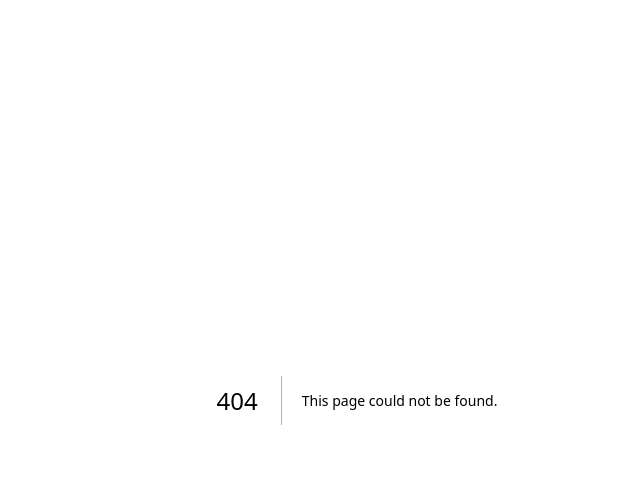
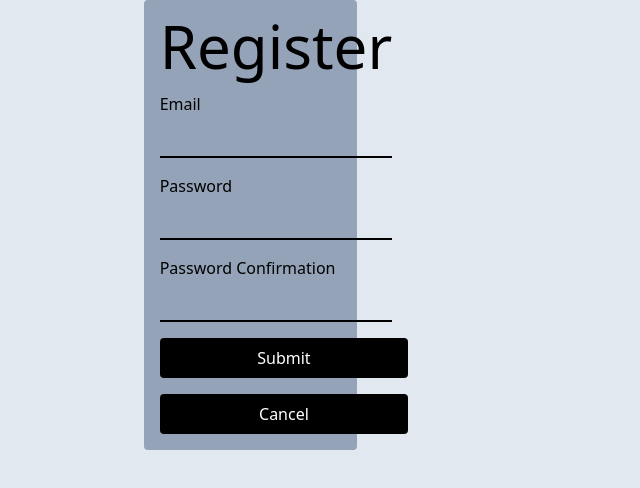
Before and after one commit to hegner123/pps, a Next.js app: page /auth/register in a window 1280 px wide. Before the commit this address had no page. Shown: the top 488 px of the page, without its empty margins (283-923 px from the left). Built offline with nearby package versions, Linux system fonts and the light colour scheme.

Commit message:
added login and register forms.

```diff
--- /dev/null
+++ b/pages/auth/login.jsx
@@ -0,0 +1,45 @@
+import { useState } from "react";
+const LoginForm = () => {
+  const [email, setEmail] = useState("");
+  const [password, setPassword] = useState("");
+  return (
+    <section className="grid grid-cols-12 grid-rows-12 min-h-screen  bg-slate-200">
+      <form className="grid my-auto col-start-5 col-end-7 gap-4 bg-slate-400 rounded p-4 max-h-max">
+        <h1 className="col-span-full text-6xl">Login</h1>
+        <label className="col-span-full" htmlFor="email">
+          Email
+        </label>
+        <input
+          className="border-solid border-b-2 border-black col-span-full bg-transparent"
+          type="email"
+          name="email"
+          value={email}
+          onChange={(e) => setEmail(e.target.value)}
+        />
+        <label className="col-span-full" htmlFor="password">
+          Password
+        </label>
+        <input
+          className="border-solid border-b-2 border-black col-span-full bg-transparent"
+          type="password"
+          name="password"
+          id="password"
+          value={password}
+          onChange={(e) => setPassword(e.target.value)}
+        />
+        <input
+          className="bg-black text-white rounded p-2 col-span-4 hover:bg-slate-500 cursor-pointer"
+          type="submit"
+          value="Submit"
+        />
+        <a
+          className="bg-black text-white rounded p-2 col-span-4 hover:bg-slate-500 cursor-pointer text-center"
+          href="../">
+          Cancel
+        </a>
+      </form>
+    </section>
+  );
+};
+
+export default LoginForm;
--- /dev/null
+++ b/pages/auth/register.jsx
@@ -0,0 +1,57 @@
+import { useState } from "react";
+const RegisterForm = () => {
+  const [email, setEmail] = useState("");
+  const [password, setPassword] = useState("");
+  const [passwordConfirmation, setPasswordConfirmation] = useState("");
+  return (
+    <section className="grid grid-cols-12 grid-rows-12 min-h-screen  bg-slate-200">
+      <form className="grid my-auto col-start-5 col-end-7 gap-4 bg-slate-400 rounded p-4 max-h-max">
+        <h1 className="col-span-full text-6xl">Register</h1>
+        <label className="col-span-full" htmlFor="email">
+          Email
+        </label>
+        <input
+          className="border-solid border-b-2 border-black col-span-full bg-transparent"
+          type="email"
+          name="email"
+          value={email}
+          onChange={(e) => setEmail(e.target.value)}
+        />
+        <label className="col-span-full" htmlFor="password">
+          Password
+        </label>
+        <input
+          className="border-solid border-b-2 border-black col-span-full bg-transparent"
+          type="password"
+          name="password"
+          id="password"
+          value={password}
+          onChange={(e) => setPassword(e.target.value)}
+        />
+        <label className="col-span-full" htmlFor="password-confirmation">
+          Password Confirmation
+        </label>
+        <input
+          className="border-solid border-b-2 border-black col-span-full bg-transparent"
+          type="password"
+          name="password-confirmation"
+          id="password-confirmation"
+          value={passwordConfirmation}
+          onChange={(e) => setPasswordConfirmation(e.target.value)}
+        />
+        <input
+          className="bg-black text-white rounded p-2 col-span-2 hover:bg-slate-500 cursor-pointer"
+          type="submit"
+          value="Submit"
+        />
+        <a
+          className="bg-black text-white rounded p-2 col-span-2 hover:bg-slate-500 cursor-pointer text-center"
+          href="../">
+          Cancel
+        </a>
+      </form>
+    </section>
+  );
+};
+
+export default RegisterForm;
--- a/pages/index.jsx
+++ b/pages/index.jsx
@@ -1,4 +1,5 @@
 import { useProjects } from "../hooks/useProjects";
+
 
 function Page() {
   const userProjects = useProjects();
@@ -7,17 +8,23 @@ function Page() {
     <div className="bg-emerald-50 min-h-screen min-w-full grid grid-cols-12 grid-rows-2 py-60">
       <div className="col-start-3 col-end-7 pt-5">
         <h1 className="font-bold text-6xl col-start-3 col-end-9 row-start-1">
-          Projects
+          ProProject Studio
         </h1>
-        <div className="pt-10">
+        <div className="pt-10 space-x-1">
+          <a className="p-3 bg-black text-white rounded" href="/auth/login">
+            Login
+          </a>
+          <a className="p-3 bg-black text-white rounded" href="/auth/register">
+            Register
+          </a>
           <ul className="list-disc list-inside">
-            {userProjects?.projects?.map((project) => (
+            {/* {userProjects?.projects?.map((project) => (
               <li key={project.id}>
                 <a className="underline" href={`/project/${project.slug}`}>
                   {project.name}
                 </a>
               </li>
-            ))}
+            ))} */}
           </ul>
         </div>
       </div>
--- a/pages/project/[slug].jsx
+++ b/pages/project/[slug].jsx
@@ -3,10 +3,30 @@ import { useEffect, useState } from "react";
 import { Grid } from "../../components/grid";
 import { useProject } from "../../hooks/useProject";
 import { useRouter } from "next/router";
+import { supabase } from "../../lib/supabaseClient";
 
 const Dashboard = () => {
   const [ready, setReady] = useState(false);
   const router = useRouter();
+  const [updateAlert, setUpdateAlert] = useState(false);
+  const [showAlert, setShowAlert] = useState(false);
+
+  // SUBSCRIBE TO UPDATES
+  const Instruments = supabase
+    .channel("instrument_changes")
+    .on(
+      "postgres_changes",
+      { event: "UPDATE", schema: "public", table: "Instruments" },
+      (payload) => {
+        console.log("Change received!", payload);
+        setUpdateAlert(payload);
+        setShowAlert(true);
+        setTimeout(() => {
+          setShowAlert(false);
+        }, 3000);
+      }
+    )
+    .subscribe();
 
   const projectData = useProject(router);
 
@@ -21,6 +41,11 @@ const Dashboard = () => {
       <h1 className="text-6xl col-start-3 col-end-7">
         {projectData?.hasProject?.name}
       </h1>
+      {showAlert && (
+        <div>
+          <p>Update received!</p>
+        </div>
+      )}
       <div className="col-start-3 col-end-7">
         {ready && (
           <Grid
```
Also changed, not shown: hooks/useInstrument.jsx (+16 -15 lines).
